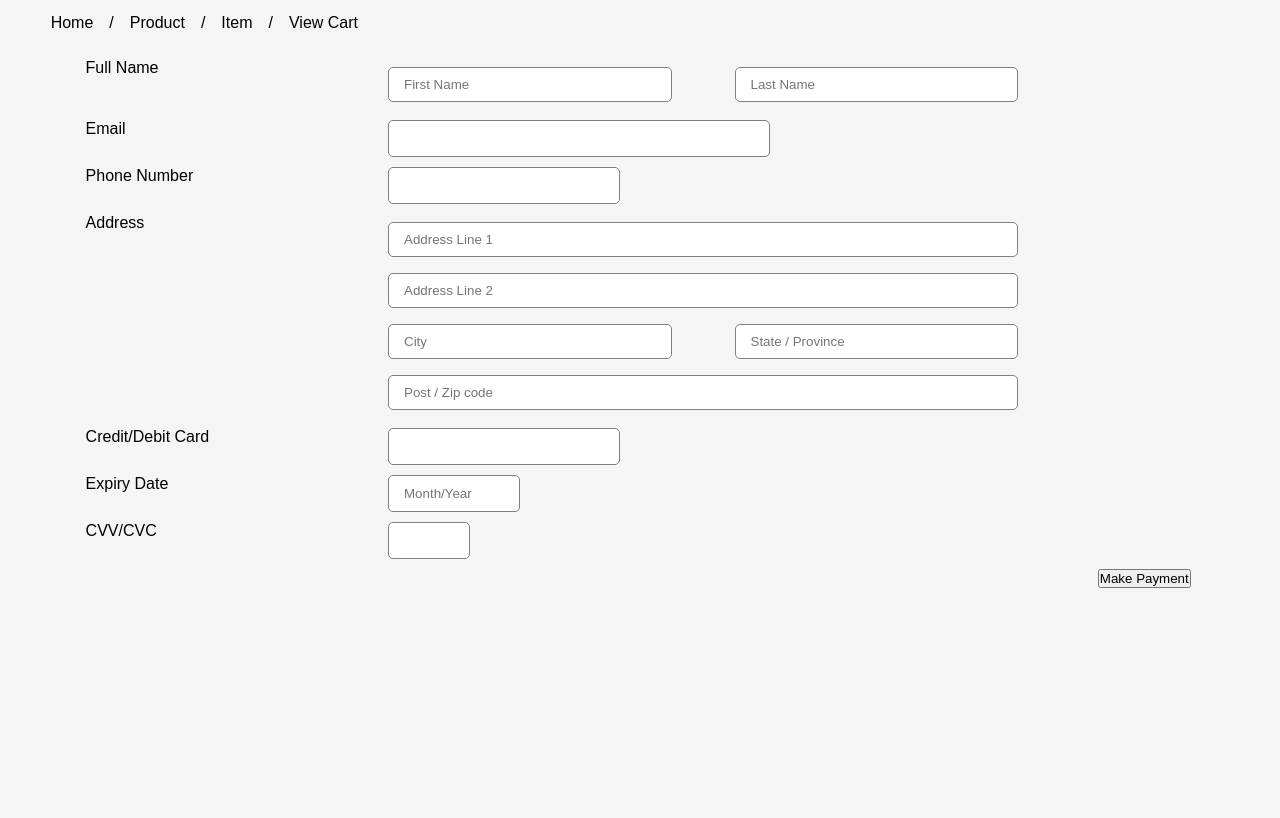
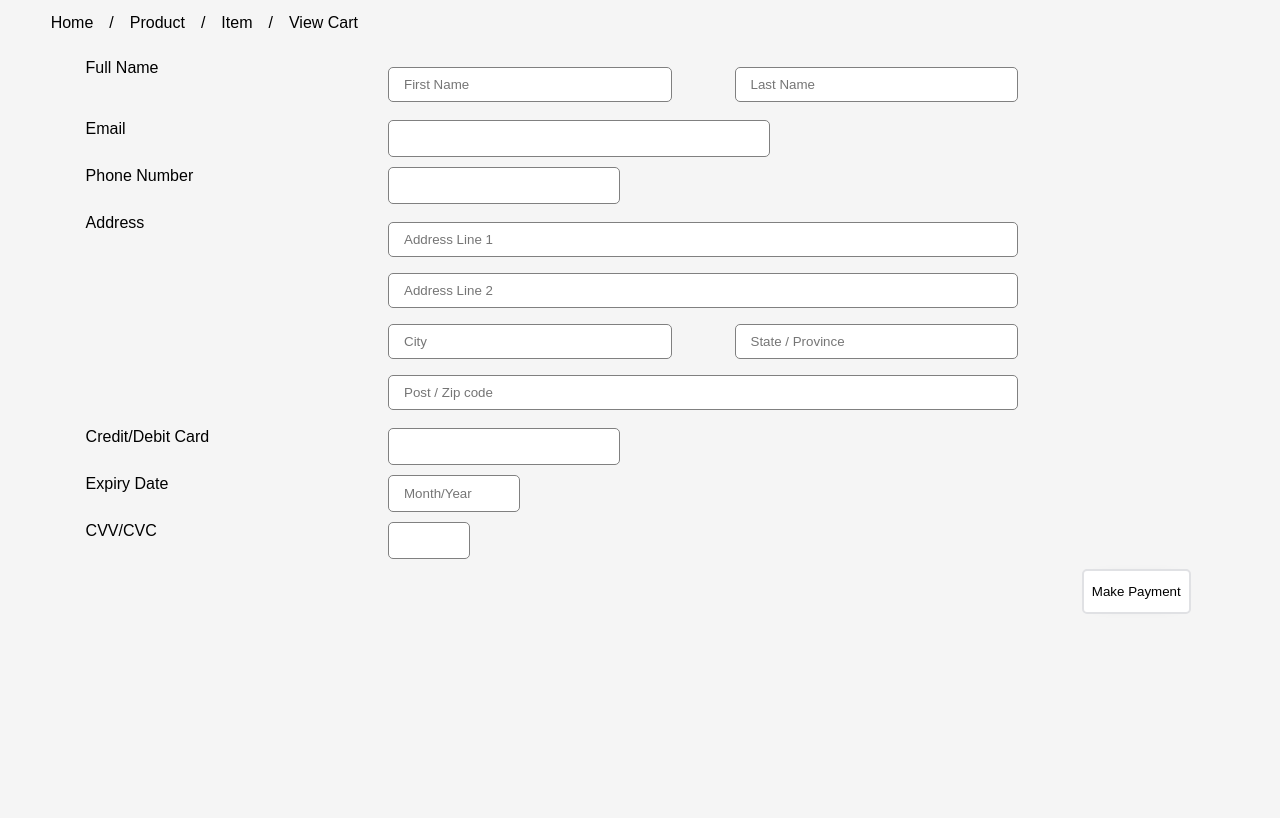
Before and after one commit to ProlexicGT/Apu-Store, a PHP site: page /payment.html in a window 1280 px wide. Shown: the part 185-1003 px from the top of the page. Run offline with PHP 8.4, Linux system fonts and the light colour scheme.

Commit message:
Fixed the button on payment page

```diff
--- a/payment.html
+++ b/payment.html
@@ -104,7 +104,7 @@
 			</div>
 			<div class="checkout-total" id="container">
 				<div class="checkout-right">
-					<input type="submit" value="Make Payment" />
+					<input type="submit" class="payment-button" value="Make Payment" />
 				</div>
 			</div>
 		</div>
--- a/style.css
+++ b/style.css
@@ -293,14 +293,15 @@ select {
 	outline: none;
 	background-color: #f8fafc;
 	color: #0d0c22;
-	transition: .5s ease;
+	transition: 0.5s ease;
 }
 
 .input::placeholder {
 	color: #94a3b8;
 }
 
-  .input:focus, input:hover {
+.input:focus,
+.input:hover {
 	outline: none;
 	border-color: rgba(129, 140, 248);
 	background-color: #fff;
@@ -880,12 +881,24 @@ select {
 	margin-left: 20%;
 }
 
-.payment-page-name, .payment-page-email, .payment-page-phone, .payment-page-address, .payment-page-card, .payment-page-expiry-date, .payment-page-cvv {
+.payment-page-name,
+.payment-page-email,
+.payment-page-phone,
+.payment-page-address,
+.payment-page-card,
+.payment-page-expiry-date,
+.payment-page-cvv {
 	display: flex;
 	margin-bottom: 10px;
 }
 
-.payment-page-name input, .payment-page-email input, .payment-page-phone input, .payment-page-address input, .payment-page-card input, .payment-page-expiry-date input, .payment-page-cvv input {
+.payment-page-name input,
+.payment-page-email input,
+.payment-page-phone input,
+.payment-page-address input,
+.payment-page-card input,
+.payment-page-expiry-date input,
+.payment-page-cvv input {
 	height: 35px;
 	border: 1px solid gray;
 	border-radius: 5px;
@@ -935,13 +948,14 @@ select {
 	width: 50px;
 }
 
-.payment-form input:hover, .payment-form input:focus {
+.payment-form input:hover,
+.payment-form input:focus {
 	border-color: black;
 	box-shadow: none;
 }
 
-.payment-form input[type=number]::-webkit-inner-spin-button,
-.payment-form input[type=number]::-webkit-outer-spin-button {
+.payment-form input[type="number"]::-webkit-inner-spin-button,
+.payment-form input[type="number"]::-webkit-outer-spin-button {
 	-webkit-appearance: none;
 	margin: 0;
 }
@@ -949,3 +963,28 @@ select {
 .payment-page-left {
 	width: 30%;
 }
+
+.payment-button {
+	width: fit-content;
+	min-width: 100px;
+	height: 45px;
+	padding: 8px;
+	border-radius: 5px;
+	border: 2.5px solid #e0e1e4;
+	box-shadow: 0px 0px 20px -20px;
+	cursor: pointer;
+	background-color: white;
+	transition: all 0.2s ease-in-out 0ms;
+	user-select: none;
+	font-family: "Poppins", sans-serif;
+}
+
+.payment-button:hover {
+	background-color: #f2f2f2;
+	box-shadow: 0px 0px 20px -18px;
+
+}
+
+.payment-button:active {
+	transform: scale(0.95);
+}
```
Lines whose indentation alone changed are shown as unchanged.
